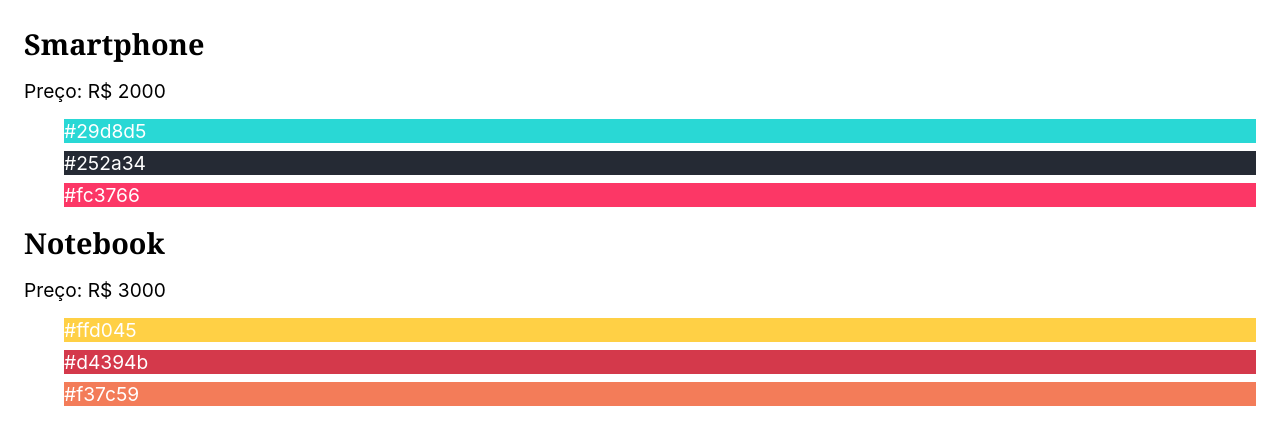
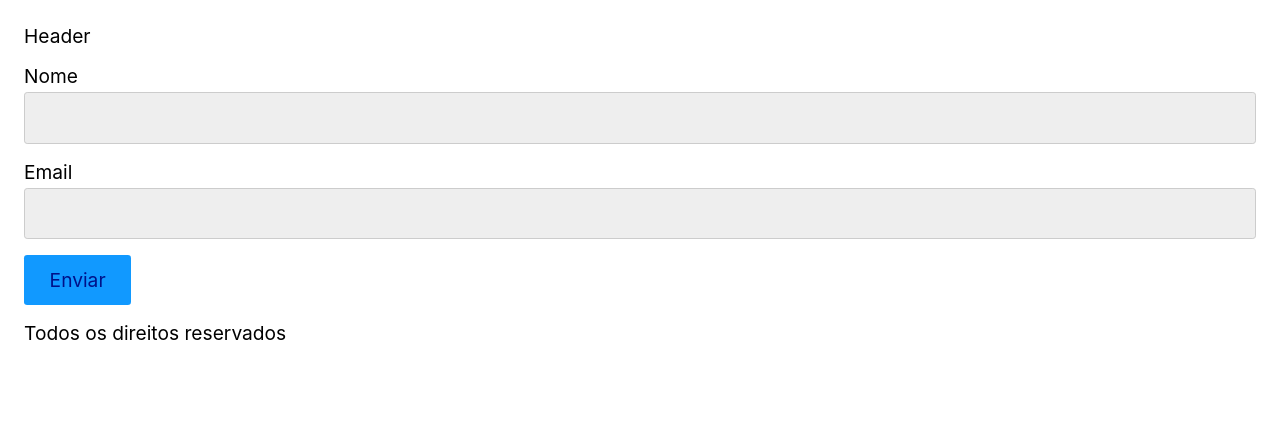
Before and after one commit to BrenoSeixas/estudos-react, a React (Vite) app in the folder ferramenta-frontend/: page / in a window 1280 px wide. Shown: the top 444 px of the page. Built offline with nearby package versions, Linux system fonts and the light colour scheme.

Commit message:
Componentes

```diff
--- a/ferramenta-frontend/src/App.jsx
+++ b/ferramenta-frontend/src/App.jsx
@@ -1,64 +1,28 @@
 import React from "react";
+import Header from "./Header";
+import Footer from "./Footer";
+import Form from "./Form/form";
 
-// const App = () => {
-//   const livros = [
-//     { nome: "A Game of Thrones", ano: 1996 },
-//     { nome: "A Clash of Kings", ano: 1998 },
-//     { nome: "A Storm of Swords", ano: 2000 },
-//   ];
-//   return (
-//     <ul>
-//       {livros
-//         .filter(({ ano }) => ano >= 1998)
-//         .map(({ nome, ano }) => (
-//           <li key={nome}>
-//             {nome}, {ano}
-//           </li>
-//         ))}
-//     </ul>
-//   );
-// };
-
-// Organize os produtos como mostrado no vídeo
-// Mostre apenas produtos que forem mais caros que R$ 1500
-const produtos = [
-  {
-    id: 1,
-    nome: "Smartphone",
-    preco: "R$ 2000",
-    cores: ["#29d8d5", "#252a34", "#fc3766"],
-  },
-  {
-    id: 2,
-    nome: "Notebook",
-    preco: "R$ 3000",
-    cores: ["#ffd045", "#d4394b", "#f37c59"],
-  },
-  {
-    id: 3,
-    nome: "Tablet",
-    preco: "R$ 1500",
-    cores: ["#365069", "#47c1c8", "#f95786"],
-  },
-];
+const Teste = () => {
+  const active = false;
+  if (active) {
+    return <p>Teste</p>;
+  } else {
+    return null;
+  }
+};
 
 const App = () => {
-  const dados = produtos.filter(({ preco }) =>
-    Number(preco.replace("R$ ", "") > 1500)
+  return (
+    <React.Fragment>
+      <Teste />
+      <Header />
+      <Form />
+      <Footer />
+    </React.Fragment>
   );
-  return (
-    <section>
-    {dados.map(({id,nome,preco,cores}) => (
-      <div key={id}>
-      <h1>{nome}</h1>
-      <p>Preço: {preco}</p>
-      <ul>{cores.map((cor) =>(
-        <li style={{background: cor, color: 'white'}} key={cor}>{cor}</li>
-      ))}</ul>
-      </div>
-    ))}
-    </section>
-  );
+
+  // return <button onClick={(event) => console.log(event.target)}>Clique</button>;
 };
 
 export default App;
--- /dev/null
+++ b/ferramenta-frontend/src/Footer.jsx
@@ -0,0 +1,7 @@
+import React from "react";
+
+export const Footer = () => {
+  return <footer><p>Todos os direitos reservados</p></footer>;
+};
+
+export default Footer;
--- /dev/null
+++ b/ferramenta-frontend/src/Form/Button.jsx
@@ -0,0 +1,7 @@
+import React from "react";
+
+const Button = () => {
+  return <button>Enviar</button>;
+};
+
+export default Button;
--- /dev/null
+++ b/ferramenta-frontend/src/Form/Form.jsx
@@ -0,0 +1,21 @@
+import React from "react";
+import Input from "./Input";
+import Button from "./Button";
+
+const Form = () => {
+  return (
+    <form>
+      <p>
+        <label htmlFor="nome">Nome</label>
+        <Input />
+      </p>
+      <p>
+        <label htmlFor="email">Email</label>
+        <Input />
+      </p>
+      <Button />
+    </form>
+  );
+};
+
+export default Form;
--- /dev/null
+++ b/ferramenta-frontend/src/Form/Input.jsx
@@ -0,0 +1,7 @@
+import React from "react";
+
+const Input = () => {
+  return <input type="text" />;
+};
+
+export default Input;
--- /dev/null
+++ b/ferramenta-frontend/src/Header.jsx
@@ -0,0 +1,7 @@
+import React from "react";
+
+const Header = () => {
+  return <header>Header</header>;
+};
+
+export default Header;
```
